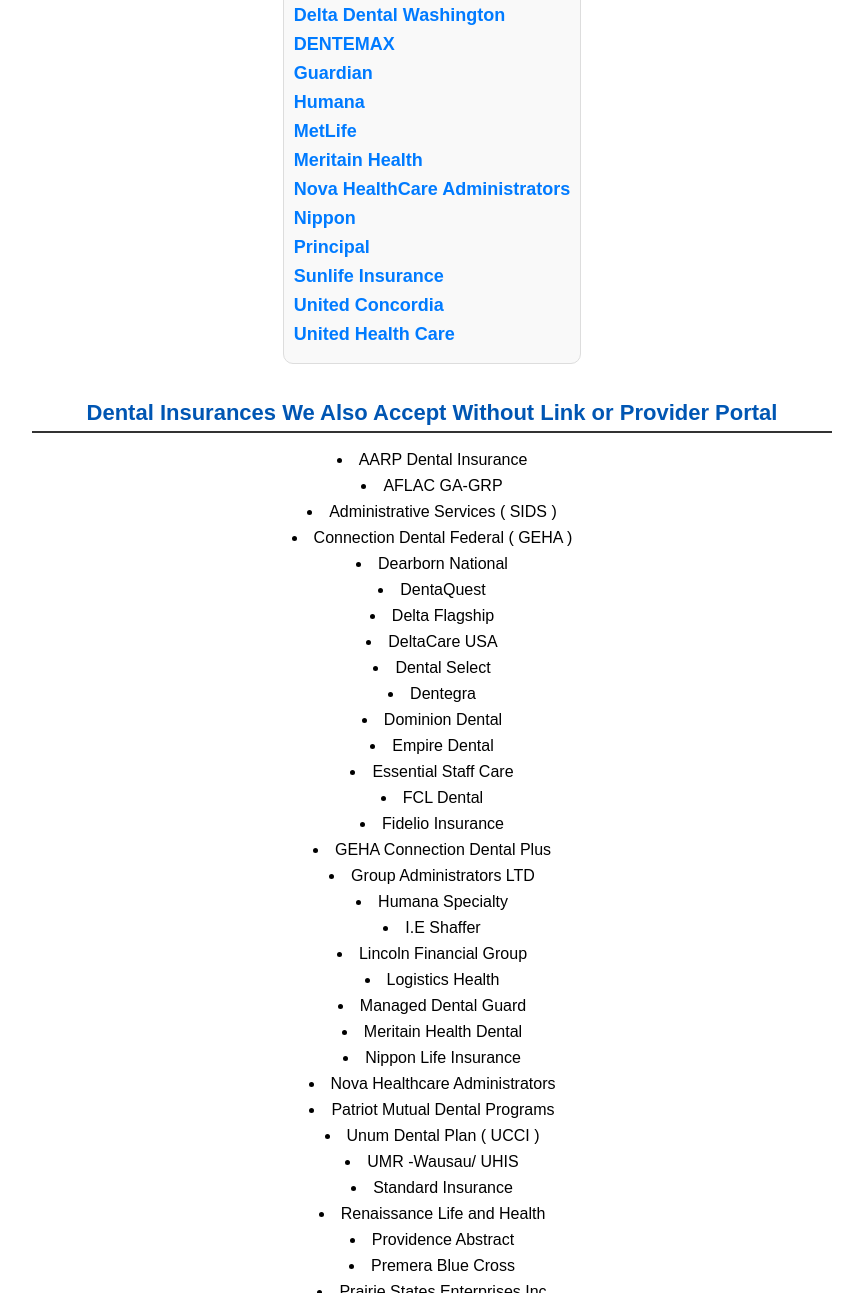
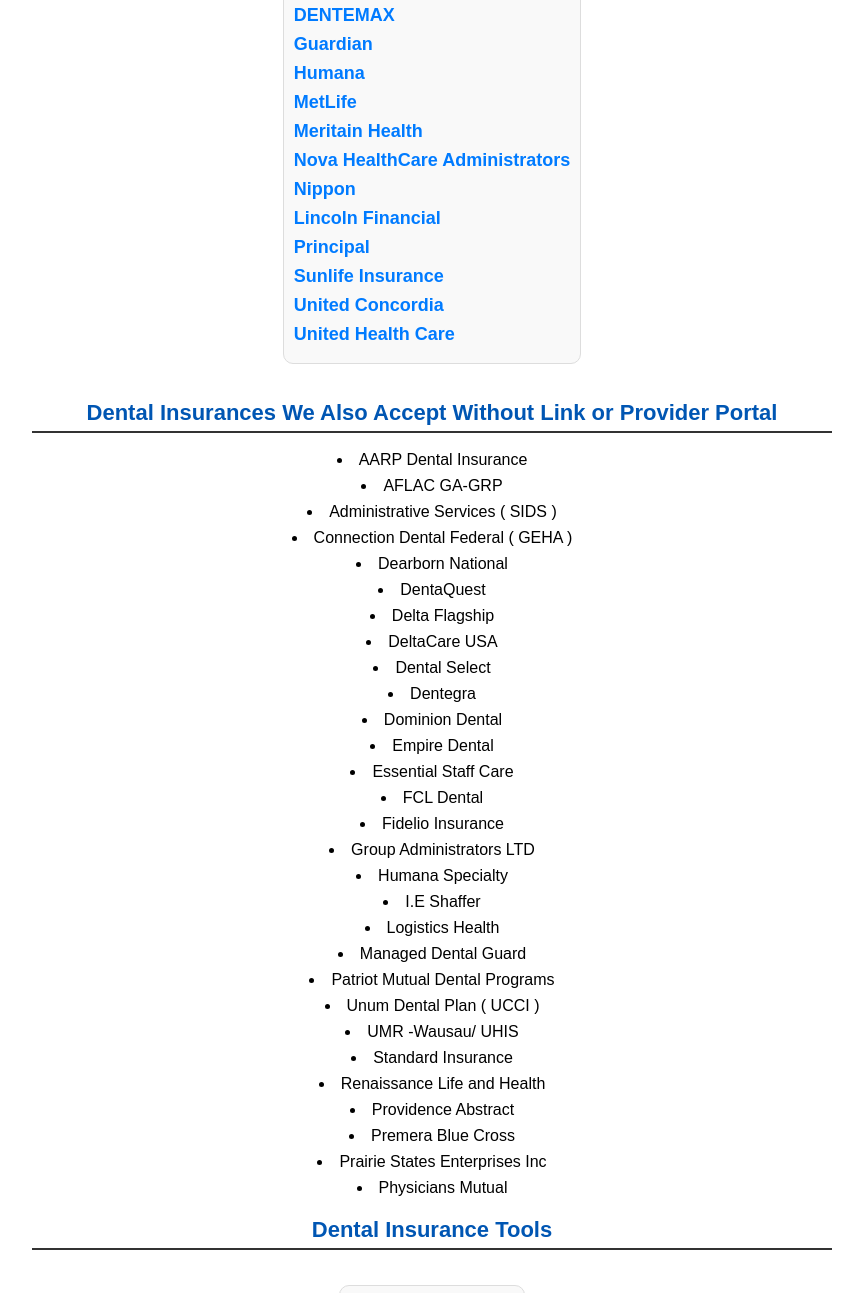
Before and after one commit to drkkdds/Dental-Insurance-bookmarks, a plain HTML site: page index.html in a window 1280 px wide. Shown: the part 1003-2296 px from the top of the page, without its empty margins (208-1071 px from the left). Drawn offline with Linux system fonts and the light colour scheme.

Commit message:
Update index.html

```diff
--- a/index.html
+++ b/index.html
@@ -56,7 +56,6 @@
             <ul class="link-list" style="padding: 10px; border: 1px solid #ddd; border-radius: 10px; background-color: #f9f9f9; text-align: left; display: inline-block;">
 
                 <li style="margin: 8px 0; font-size: 16px;"><a href="https://www.aetna.com/provweb/" target="_blank">Aetna Dental Insurance</a></li>
-                <li style="margin: 8px 0; font-size: 16px;"><a href="https://www.amerihealth.com/login" target="_blank">AmeriHealth</a></li>
                 <li style="margin: 8px 0; font-size: 16px;"><a href="https://www.ameritas.com/service/login.asp" target="_blank">Ameritas Dental Insurance</a></li>
                 <li style="margin: 8px 0; font-size: 16px;"><a href="https://cignaforhcp.cigna.com/app/login" target="_blank">Cigna Dental Insurance</a></li>
                  <li style="margin: 8px 0; font-size: 16px;"><a href="https://www1.deltadentalins.com/deltacare-usa.html" target="_blank">DeltaCare USA</a></li>
@@ -91,6 +90,7 @@ function openInEdge(url) {
                 <li style="margin: 8px 0; font-size: 16px;"><a href="https://account.meritain.com/" target="_blank">Meritain Health</a></li>
                 <li style="margin: 8px 0; font-size: 16px;"><a href="https://www.novahealthcare.com/providers" target="_blank">Nova HealthCare Administrators</a></li>
                 <li style="margin: 8px 0; font-size: 16px;"><a href="https://web9.hlthben.com/apps/um/login/hb_login.jsp?t_eventcode=1001" target="_blank">Nippon</a></li>
+                <li style="margin: 8px 0; font-size: 16px;"><a href="https://provider.mylincolnportal.com/dental/login" target="_blank">Lincoln Financial</a></li>
                 <li style="margin: 8px 0; font-size: 16px;"><a href="https://accounts.principal.com/app/bookmark/0oadm2qe1orihoKba5d7/login" target="_blank">Principal</a></li>
 
                 <li style="margin: 8px 0; font-size: 16px;"><a href="https://providers.dentaquest.com/onboarding/start/" target="_blank">Sunlife Insurance</a></li>
@@ -116,16 +116,11 @@ function openInEdge(url) {
                 <li style="margin: 8px 0; font-size: 16px;">Essential Staff Care</li>
                 <li style="margin: 8px 0; font-size: 16px;">FCL Dental</li>
                 <li style="margin: 8px 0; font-size: 16px;">Fidelio Insurance</li>
-                <li style="margin: 8px 0; font-size: 16px;">GEHA Connection Dental Plus</li>
                 <li style="margin: 8px 0; font-size: 16px;">Group Administrators LTD</li>
                 <li style="margin: 8px 0; font-size: 16px;">Humana Specialty</li>
                 <li style="margin: 8px 0; font-size: 16px;">I.E Shaffer</li>
-                <li style="margin: 8px 0; font-size: 16px;">Lincoln Financial Group</li>
                 <li style="margin: 8px 0; font-size: 16px;">Logistics Health</li>
                 <li style="margin: 8px 0; font-size: 16px;">Managed Dental Guard</li>
-                <li style="margin: 8px 0; font-size: 16px;">Meritain Health Dental</li>
-                <li style="margin: 8px 0; font-size: 16px;">Nippon Life Insurance</li>
-                <li style="margin: 8px 0; font-size: 16px;">Nova Healthcare Administrators</li>
                 <li style="margin: 8px 0; font-size: 16px;">Patriot Mutual Dental Programs</li>
                 <li style="margin: 8px 0; font-size: 16px;">Unum Dental Plan ( UCCI )</li>
                 <li style="margin: 8px 0; font-size: 16px;">UMR -Wausau/ UHIS</li>
```
